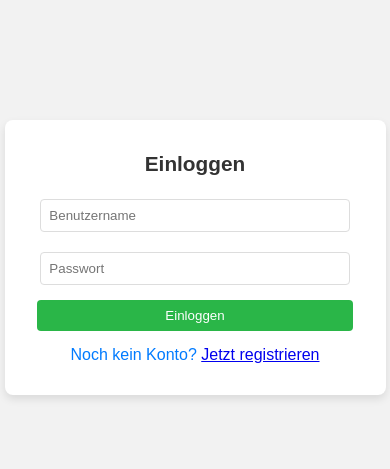
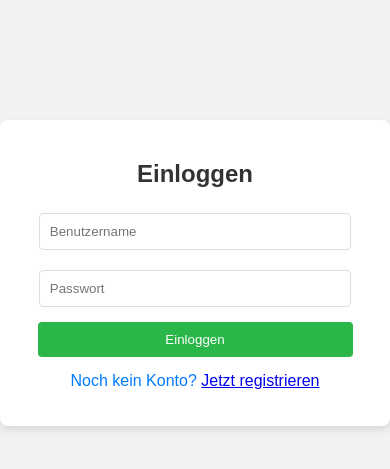
Before and after one commit to Fiegl/Sys1-Projekt-DVM2023, a Django app: template meine_app/templates/meine_app/login.html in a window 390 px wide. Shown: the part 162-631 px from the top of the page. Run offline with Django 3.2, Linux system fonts and the light colour scheme; the template is opened without the code that fills it, so the values that code supplies are empty; parts of the project's set-up code (start-up, migrations or seed data) failed here and were passed over.

Commit message:
Update login.css

```diff
--- a/static/login.css
+++ b/static/login.css
@@ -79,30 +79,3 @@ button:hover {
     display: block;
     color: #007bff;
 }
-
-
-/* Responsives Design für kleinere Bildschirme */
-@media (max-width: 600px) {
-    /* Anpassungen für mobile Geräte */
-    header h1 {
-        font-size: 1.2em;
-    }
-
-    .container {
-        padding: 15px;  /* Weniger Padding, um Platz zu sparen */
-        max-width: 90%;  /* Breite auf 90% setzen, um flexibler zu sein */
-    }
-
-    h2 {
-        font-size: 1.3em;  /* Schriftgröße des Titels anpassen */
-    }
-
-    button {
-        padding: 8px;  /* Kleinere Buttons für mobile Benutzer */
-    }
-
-    input[type="text"],
-    input[type="password"] {
-        padding: 8px;  /* Kleinere Eingabefelder für mobile Benutzer */
-    }
-}
```
